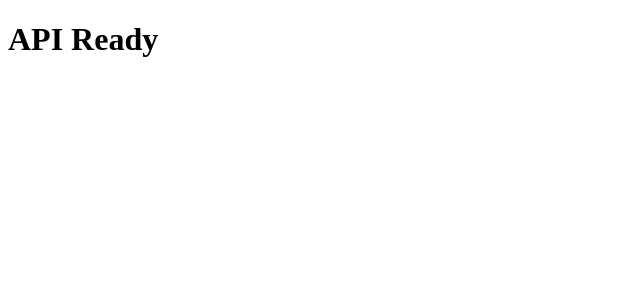
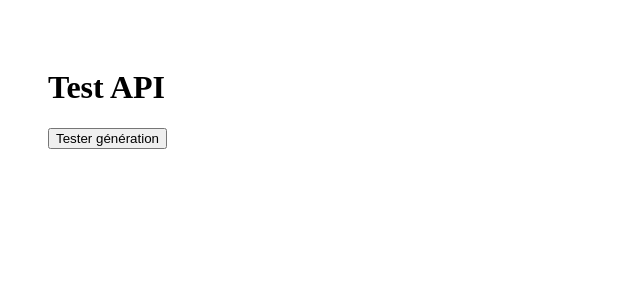
Before and after one commit to paganilaurent95-cmd/inspire-api, a Next.js app: page / in a window 1280 px wide. Shown: the top 300 px of the page, without its empty margins (0-640 px from the left). Built offline with nearby package versions, Linux system fonts and the light colour scheme.

Commit message:
Update page.js

```diff
--- a/app/page.js
+++ b/app/page.js
@@ -1,3 +1,40 @@
+"use client";
+
+import { useState } from "react";
+
 export default function Home() {
-  return <h1>API Ready</h1>;
+  const [result, setResult] = useState(null);
+
+  const testAPI = async () => {
+    const res = await fetch("/api/generate", {
+      method: "POST",
+      headers: {
+        "Content-Type": "application/json",
+      },
+      body: JSON.stringify({
+        budget: "500€",
+        temps: "5h par semaine",
+        type: "digital",
+        competences: "aucune",
+        risque: "faible",
+        objectif: "revenu complémentaire"
+      }),
+    });
+
+    const data = await res.json();
+    setResult(data);
+  };
+
+  return (
+    <div style={{ padding: 40 }}>
+      <h1>Test API</h1>
+      <button onClick={testAPI}>Tester génération</button>
+
+      {result && (
+        <pre style={{ marginTop: 20 }}>
+          {JSON.stringify(result, null, 2)}
+        </pre>
+      )}
+    </div>
+  );
 }
```
